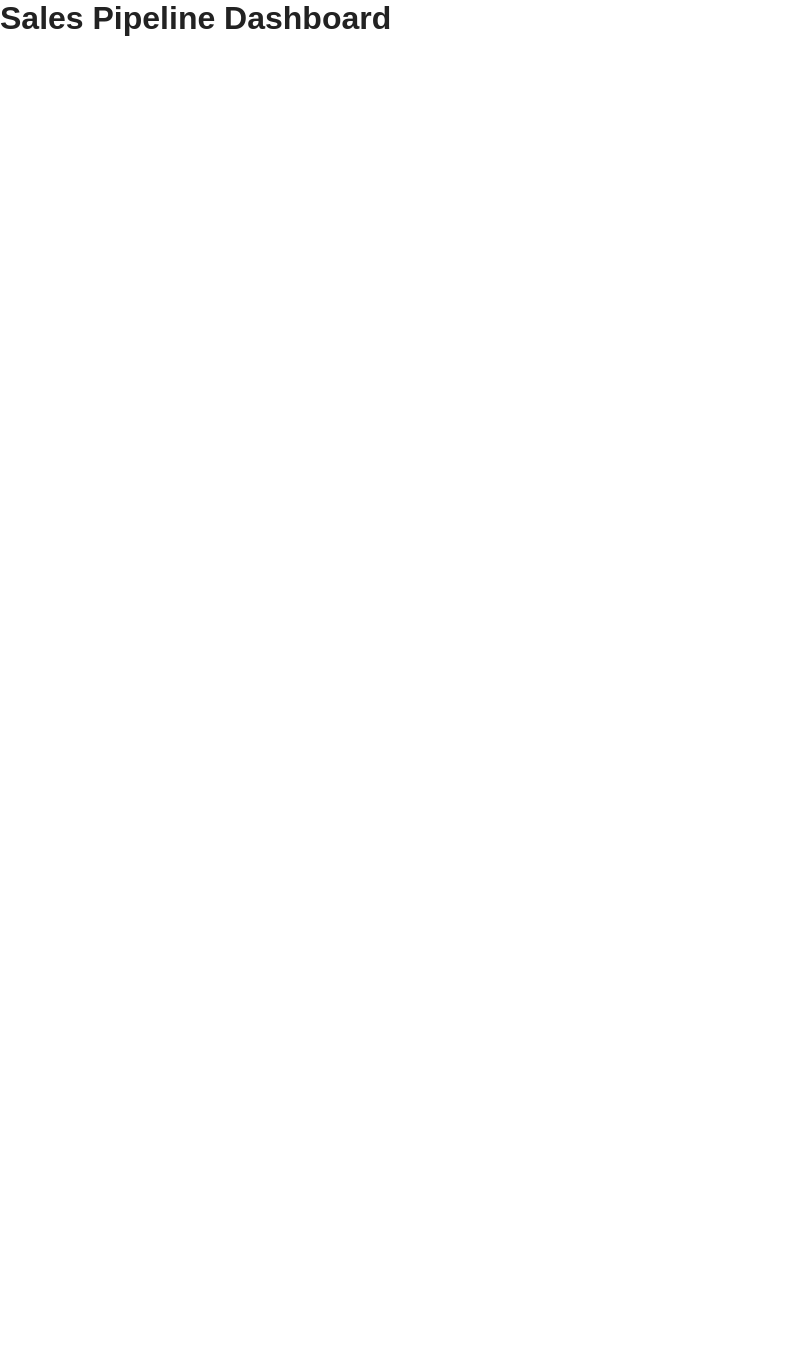
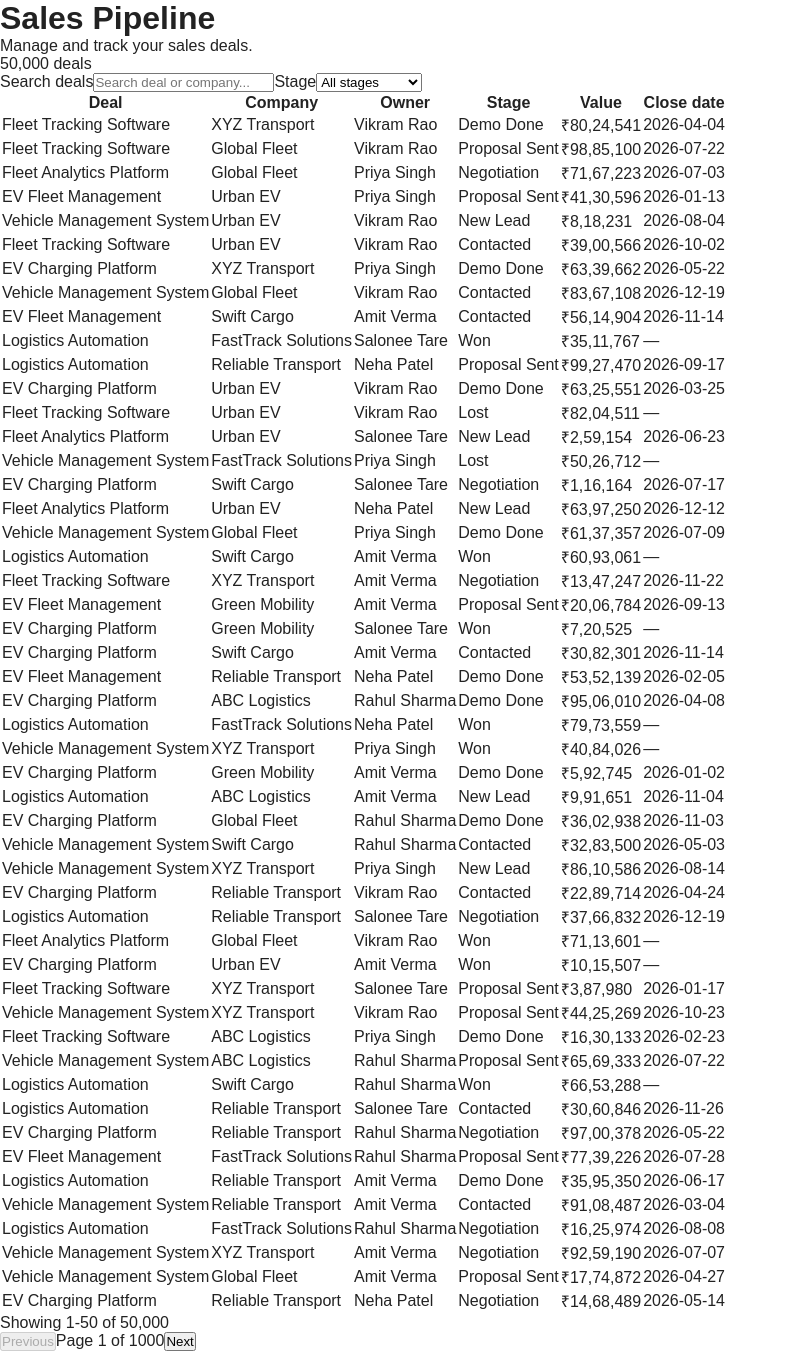
Before and after one commit to Sarthakkanungo/crm-sales-pipeline, a React (Vite) app: page / in a window 1280 px wide. Shown: the whole page, without its empty margins (0-788 px from the left). Before the commit the page ends 800 px from the top, so only its background shows below. Built offline with nearby package versions, Linux system fonts and the light colour scheme.

Commit message:
feat: add searchable paginated deals table

```diff
--- a/src/App.css
+++ b/src/App.css
@@ -1,184 +1,147 @@
-.counter {
-  font-size: 16px;
-  padding: 5px 10px;
-  border-radius: 5px;
-  color: var(--accent);
-  background: var(--accent-bg);
-  border: 2px solid transparent;
-  transition: border-color 0.3s;
+.app {
+  max-width: 1440px;
+  margin: 0 auto;
+  padding: 32px;
+  color: #20242b;
+}
+
+.page-header,
+.toolbar,
+.pagination,
+.pagination-controls {
+  display: flex;
+  align-items: center;
+  justify-content: space-between;
+  gap: 16px;
+}
+
+.page-header {
   margin-bottom: 24px;
+}
 
-  &:hover {
-    border-color: var(--accent-border);
+.page-header h1 {
+  margin-bottom: 8px;
+}
+
+.page-header p {
+  color: #667085;
+}
+
+.total-count {
+  color: #475467;
+  font-size: 14px;
+}
+
+.toolbar {
+  justify-content: flex-start;
+  flex-wrap: wrap;
+  margin-bottom: 20px;
+}
+
+.toolbar label {
+  display: grid;
+  gap: 8px;
+  color: #475467;
+  font-size: 14px;
+}
+
+.toolbar input,
+.toolbar select {
+  min-width: 240px;
+  padding: 10px 12px;
+  border: 1px solid #d0d5dd;
+  border-radius: 6px;
+  background: white;
+  color: inherit;
+  font: inherit;
+}
+
+.table-wrapper {
+  overflow-x: auto;
+  border: 1px solid #eaecf0;
+  border-radius: 8px;
+}
+
+table {
+  width: 100%;
+  border-collapse: collapse;
+  text-align: left;
+  white-space: nowrap;
+}
+
+th,
+td {
+  padding: 14px 16px;
+  border-bottom: 1px solid #eaecf0;
+}
+
+th {
+  background: #f9fafb;
+  color: #475467;
+  font-size: 13px;
+  font-weight: 600;
+}
+
+td {
+  font-size: 14px;
+}
+
+tbody tr:hover {
+  background: #f9fafb;
+}
+
+tbody tr:last-child td {
+  border-bottom: 0;
+}
+
+.empty-state {
+  padding: 32px;
+  color: #667085;
+  text-align: center;
+}
+
+.pagination {
+  margin-top: 16px;
+  color: #475467;
+  font-size: 14px;
+}
+
+.pagination-controls {
+  gap: 12px;
+}
+
+.pagination button {
+  padding: 8px 12px;
+  border: 1px solid #d0d5dd;
+  border-radius: 6px;
+  background: white;
+  cursor: pointer;
+}
+
+.pagination button:disabled {
+  cursor: not-allowed;
+  opacity: 0.45;
+}
+
+.error-message {
+  margin-bottom: 16px;
+  color: #b42318;
+}
+
+@media (max-width: 640px) {
+  .app {
+    padding: 16px;
   }
-  &:focus-visible {
-    outline: 2px solid var(--accent);
-    outline-offset: 2px;
+
+  .page-header,
+  .pagination {
+    align-items: flex-start;
+    flex-direction: column;
+  }
+
+  .toolbar label,
+  .toolbar input,
+  .toolbar select {
+    width: 100%;
   }
 }
-
-.hero {
-  position: relative;
-
-  .base,
-  .framework,
-  .vite {
-    inset-inline: 0;
-    margin: 0 auto;
-  }
-
-  .base {
-    width: 170px;
-    position: relative;
-    z-index: 0;
-  }
-
-  .framework,
-  .vite {
-    position: absolute;
-  }
-
-  .framework {
-    z-index: 1;
-    top: 34px;
-    height: 28px;
-    transform: perspective(2000px) rotateZ(300deg) rotateX(44deg) rotateY(39deg)
-      scale(1.4);
-  }
-
-  .vite {
-    z-index: 0;
-    top: 107px;
-    height: 26px;
-    width: auto;
-    transform: perspective(2000px) rotateZ(300deg) rotateX(40deg) rotateY(39deg)
-      scale(0.8);
-  }
-}
-
-#center {
-  display: flex;
-  flex-direction: column;
-  gap: 25px;
-  place-content: center;
-  place-items: center;
-  flex-grow: 1;
-
-  @media (max-width: 1024px) {
-    padding: 32px 20px 24px;
-    gap: 18px;
-  }
-}
-
-#next-steps {
-  display: flex;
-  border-top: 1px solid var(--border);
-  text-align: left;
-
-  & > div {
-    flex: 1 1 0;
-    padding: 32px;
-    @media (max-width: 1024px) {
-      padding: 24px 20px;
-    }
-  }
-
-  .icon {
-    margin-bottom: 16px;
-    width: 22px;
-    height: 22px;
-  }
-
-  @media (max-width: 1024px) {
-    flex-direction: column;
-    text-align: center;
-  }
-}
-
-#docs {
-  border-right: 1px solid var(--border);
-
-  @media (max-width: 1024px) {
-    border-right: none;
-    border-bottom: 1px solid var(--border);
-  }
-}
-
-#next-steps ul {
-  list-style: none;
-  padding: 0;
-  display: flex;
-  gap: 8px;
-  margin: 32px 0 0;
-
-  .logo {
-    height: 18px;
-  }
-
-  a {
-    color: var(--text-h);
-    font-size: 16px;
-    border-radius: 6px;
-    background: var(--social-bg);
-    display: flex;
-    padding: 6px 12px;
-    align-items: center;
-    gap: 8px;
-    text-decoration: none;
-    transition: box-shadow 0.3s;
-
-    &:hover {
-      box-shadow: var(--shadow);
-    }
-    .button-icon {
-      height: 18px;
-      width: 18px;
-    }
-  }
-
-  @media (max-width: 1024px) {
-    margin-top: 20px;
-    flex-wrap: wrap;
-    justify-content: center;
-
-    li {
-      flex: 1 1 calc(50% - 8px);
-    }
-
-    a {
-      width: 100%;
-      justify-content: center;
-      box-sizing: border-box;
-    }
-  }
-}
-
-#spacer {
-  height: 88px;
-  border-top: 1px solid var(--border);
-  @media (max-width: 1024px) {
-    height: 48px;
-  }
-}
-
-.ticks {
-  position: relative;
-  width: 100%;
-
-  &::before,
-  &::after {
-    content: '';
-    position: absolute;
-    top: -4.5px;
-    border: 5px solid transparent;
-  }
-
-  &::before {
-    left: 0;
-    border-left-color: var(--border);
-  }
-  &::after {
-    right: 0;
-    border-right-color: var(--border);
-  }
-}
--- a/src/App.tsx
+++ b/src/App.tsx
@@ -1,23 +1,188 @@
-import { useEffect } from "react";
+import { useEffect, useState } from "react";
 import { getDeals } from "./features/deals/services/dealService";
+import {
+  DEAL_STAGES,
+  type Deal,
+  type DealStage,
+} from "./features/deals/types/deal.types";
+
+const PAGE_SIZE = 50;
 
 function App() {
+  const [deals, setDeals] = useState<Deal[]>([]);
+  const [search, setSearch] = useState("");
+  const [stage, setStage] = useState<DealStage | "">("");
+  const [page, setPage] = useState(1);
+  const [total, setTotal] = useState(0);
+  const [isLoading, setIsLoading] = useState(false);
+  const [error, setError] = useState("");
+
   useEffect(() => {
+    let isCurrentRequest = true;
+
     async function loadDeals() {
-      const response = await getDeals(1, 50);
+      setIsLoading(true);
+      setError("");
 
-      console.log("Total deals:", response.total);
-      console.log("First page:", response.data);
-      console.log("Number of records:", response.data.length);
+      try {
+        const response = await getDeals({
+          page,
+          pageSize: PAGE_SIZE,
+          search,
+          stage: stage || undefined,
+        });
+
+        if (isCurrentRequest) {
+          setDeals(response.data);
+          setTotal(response.total);
+        }
+      } catch {
+        if (isCurrentRequest) {
+          setError("Could not load deals. Please try again.");
+        }
+      } finally {
+        if (isCurrentRequest) {
+          setIsLoading(false);
+        }
+      }
     }
 
-    loadDeals();
-  }, []);
+    const timeoutId = setTimeout(() => {
+      void loadDeals();
+    }, 300);
+
+    return () => {
+      isCurrentRequest = false;
+      clearTimeout(timeoutId);
+    };
+  }, [page, search, stage]);
+
+  const totalPages = Math.max(1, Math.ceil(total / PAGE_SIZE));
+
+  function handleSearchChange(value: string) {
+    setSearch(value);
+    setPage(1);
+  }
+
+  function handleStageChange(value: string) {
+    setStage(value as DealStage | "");
+    setPage(1);
+  }
 
   return (
-    <div>
-      <h1>Sales Pipeline Dashboard</h1>
-    </div>
+    <main className="app">
+      <header className="page-header">
+        <div>
+          <h1>Sales Pipeline</h1>
+          <p>Manage and track your sales deals.</p>
+        </div>
+        <span className="total-count">{total.toLocaleString()} deals</span>
+      </header>
+
+      <section className="toolbar" aria-label="Deal filters">
+        <label>
+          Search deals
+          <input
+            type="search"
+            placeholder="Search deal or company..."
+            value={search}
+            onChange={(event) => handleSearchChange(event.target.value)}
+          />
+        </label>
+
+        <label>
+          Stage
+          <select
+            value={stage}
+            onChange={(event) => handleStageChange(event.target.value)}
+          >
+            <option value="">All stages</option>
+            {DEAL_STAGES.map((dealStage) => (
+              <option key={dealStage} value={dealStage}>
+                {dealStage}
+              </option>
+            ))}
+          </select>
+        </label>
+      </section>
+
+      {error && <p role="alert" className="error-message">{error}</p>}
+
+      <div className="table-wrapper">
+        <table>
+          <thead>
+            <tr>
+              <th>Deal</th>
+              <th>Company</th>
+              <th>Owner</th>
+              <th>Stage</th>
+              <th>Value</th>
+              <th>Close date</th>
+            </tr>
+          </thead>
+
+          <tbody>
+            {isLoading ? (
+              <tr>
+                <td colSpan={6} className="empty-state">Loading deals…</td>
+              </tr>
+            ) : deals.length === 0 ? (
+              <tr>
+                <td colSpan={6} className="empty-state">No matching deals found.</td>
+              </tr>
+            ) : (
+              deals.map((deal) => (
+                <tr key={deal.id}>
+                  <td>{deal.name}</td>
+                  <td>{deal.companyName}</td>
+                  <td>{deal.ownerName}</td>
+                  <td>{deal.stage}</td>
+                  <td>
+                    {deal.value.toLocaleString("en-IN", {
+                      style: "currency",
+                      currency: deal.currency,
+                      maximumFractionDigits: 0,
+                    })}
+                  </td>
+                  <td>{deal.closeDate ?? "—"}</td>
+                </tr>
+              ))
+            )}
+          </tbody>
+        </table>
+      </div>
+
+      <footer className="pagination">
+        <span>
+          {total === 0
+            ? "No deals"
+            : `Showing ${(page - 1) * PAGE_SIZE + 1}-${Math.min(
+                page * PAGE_SIZE,
+                total
+              )} of ${total.toLocaleString()}`}
+        </span>
+
+        <div className="pagination-controls">
+          <button
+            type="button"
+            disabled={page === 1 || isLoading}
+            onClick={() => setPage((currentPage) => currentPage - 1)}
+          >
+            Previous
+          </button>
+
+          <span>Page {page} of {totalPages}</span>
+
+          <button
+            type="button"
+            disabled={page >= totalPages || isLoading}
+            onClick={() => setPage((currentPage) => currentPage + 1)}
+          >
+            Next
+          </button>
+        </div>
+      </footer>
+    </main>
   );
 }
 
--- a/src/features/deals/services/dealService.ts
+++ b/src/features/deals/services/dealService.ts
@@ -1,5 +1,5 @@
 
-import type { Deal } from "../types/deal.types";
+import type { Deal, DealStage } from "../types/deal.types";
 import { mockDeals } from "../../../mock/mockdatabase";
 
 interface GetDealsResponse {
@@ -7,24 +7,51 @@ interface GetDealsResponse {
   total: number;
 }
 
-export async function getDeals(
-  page: number,
-  pageSize: number
-): Promise<GetDealsResponse> {
-  // Simulate network latency: 300ms to 1500ms
+interface GetDealsParams {
+    page : number ;
+    pageSize : number ;
+    search? : string;
+    stage? : DealStage;
+}
+
+export async function getDeals({
+  page ,
+  pageSize ,
+  search = "",
+  stage,
+}: GetDealsParams): Promise<GetDealsResponse> {
+
   const delay = Math.floor(Math.random() * 1200) + 300;
 
   await new Promise((resolve) => setTimeout(resolve, delay));
 
-  // Calculate which records belong to this page
+  const searchText = search.trim().toLowerCase();
+
+  let filteredDeals = mockDeals.filter((deal)=> {
+    return(
+        deal.name.toLowerCase().includes(searchText) ||
+        deal.companyName.toLowerCase().includes(searchText)
+    );
+  });
+
+  if(stage)
+  {
+    filteredDeals = filteredDeals.filter((deal) => {
+        return ( deal.stage === stage
+               )
+        })
+  }
+
+  const total = filteredDeals.length ;
+
   const startIndex = (page - 1) * pageSize;
   const endIndex = startIndex + pageSize;
 
-  // Return only the requested records
-  const data = mockDeals.slice(startIndex, endIndex);
+
+  const data = filteredDeals.slice(startIndex, endIndex);
 
   return {
     data,
-    total: mockDeals.length,
+    total,
   };
 }
--- a/src/mock/mockdatabase.ts
+++ b/src/mock/mockdatabase.ts
@@ -2,7 +2,7 @@
 // import type { Deal } from "../features/deals/types/deal.types";
 import { generateDeals } from "./generateDeals";
 
-export const mockDeals = generateDeals(10000);
+export const mockDeals = generateDeals(50000);
 // export const mockDeals: Deal[] = [
 //   {
 //     id: "deal-001",
```
